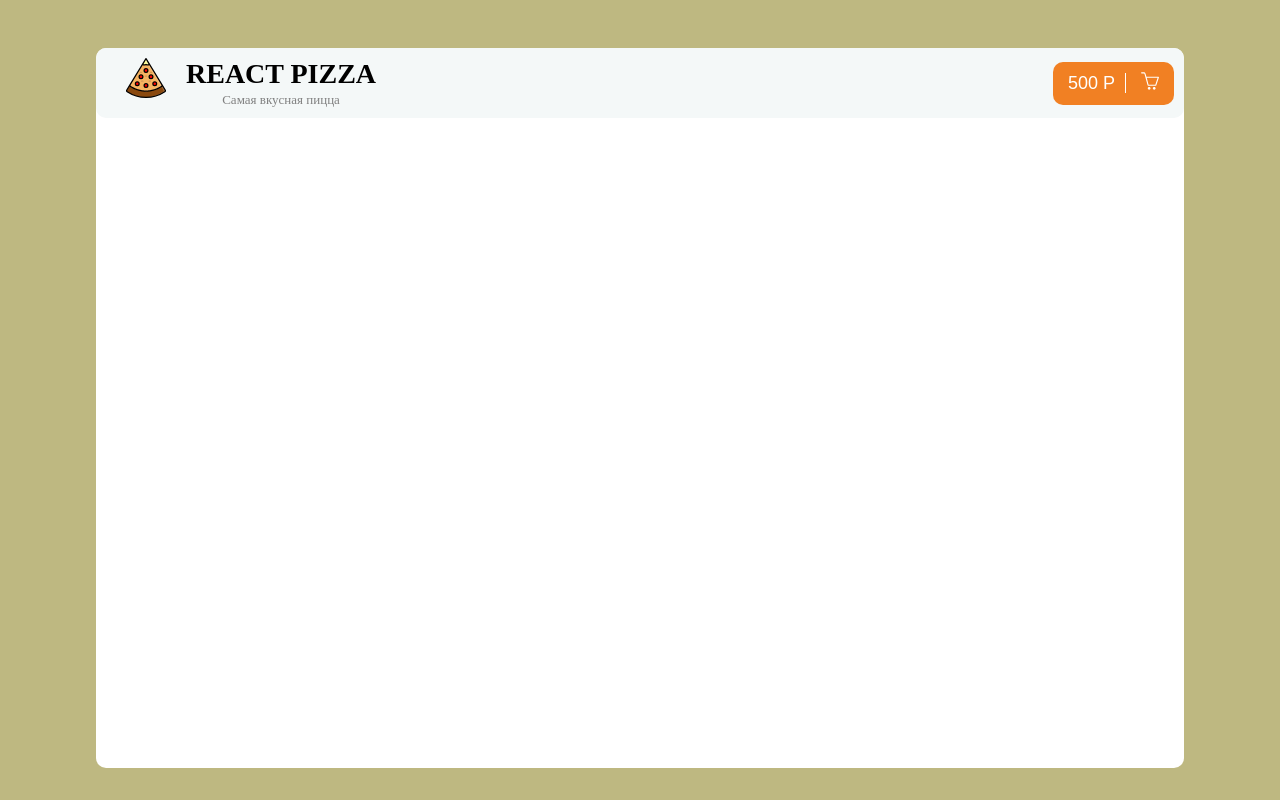
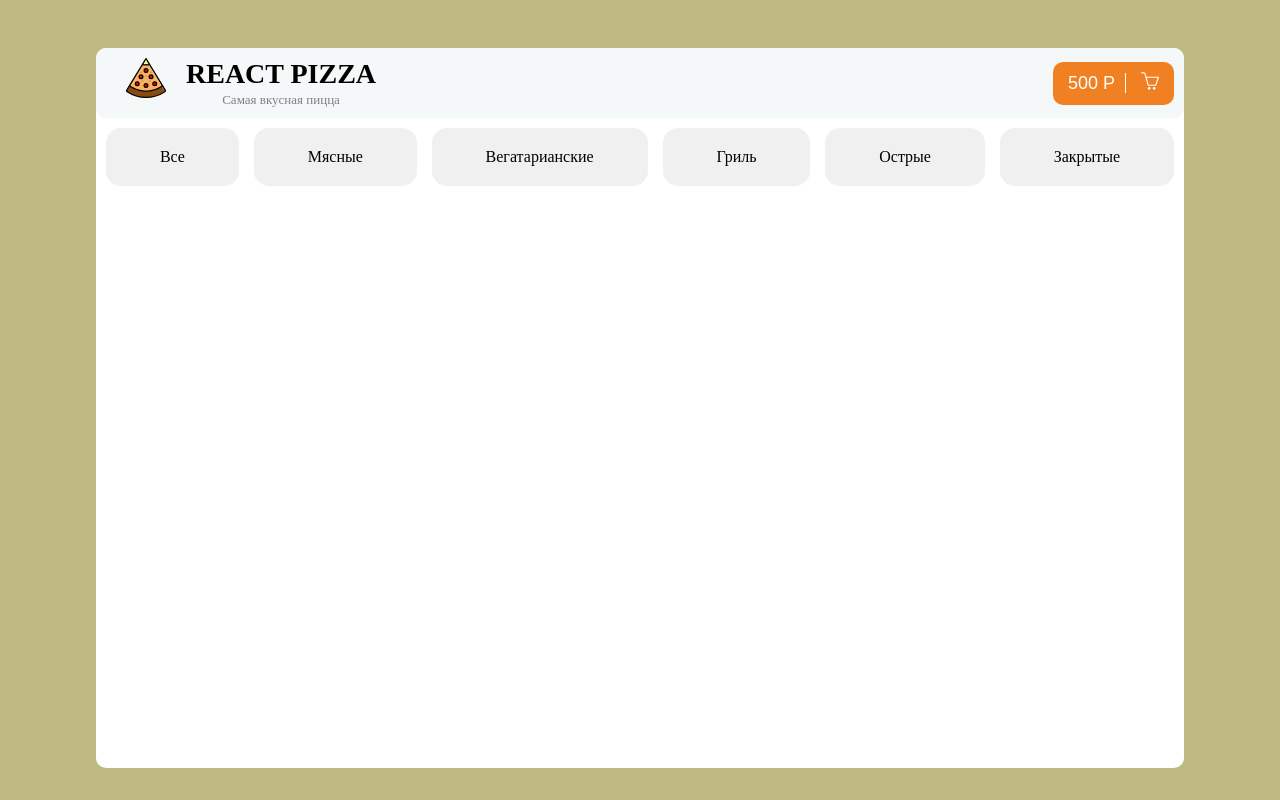
Before and after one commit to drozd12321/React-Typescript, a React (Vite) app: page / in a window 1280 px wide. Built offline with nearby package versions, Linux system fonts and the light colour scheme.

Commit message:
Category

```diff
--- a/src/App.tsx
+++ b/src/App.tsx
@@ -3,6 +3,7 @@ import reactLogo from "./assets/react.svg";
 import viteLogo from "/vite.svg";
 import styles from "./App.module.scss";
 import Header from "./components/header/Header";
+import Category from "./components/category/Category";
 
 function App() {
   const [count, setCount] = useState(0);
@@ -10,6 +11,7 @@ function App() {
   return (
     <div className={styles.app}>
       <Header />
+      <Category />
     </div>
   );
 }
--- /dev/null
+++ b/src/components/category/Category.module.scss
@@ -0,0 +1,22 @@
+.category {
+  display: flex;
+  justify-content: space-between;
+  align-items: center;
+  .item {
+    text-align: center;
+    margin-top: 10px;
+    background-color: rgb(240, 240, 240);
+    border-radius: 15px;
+    padding: 20px;
+    flex-grow: 0.95;
+    flex-shrink: 0.95;
+    gap: 10px;
+    margin-right: 15px;
+  }
+  .item:first-child {
+    margin-left: 10px;
+  }
+  .item:last-child {
+    margin-right: 10px;
+  }
+}
--- /dev/null
+++ b/src/components/category/Category.tsx
@@ -0,0 +1,16 @@
+import React from "react";
+import styles from "./Category.module.scss";
+const Category = () => {
+  return (
+    <div className={styles.category}>
+      <div className={styles.item}>Все</div>
+      <div className={styles.item}>Мясные</div>
+      <div className={styles.item}>Вегатарианские</div>
+      <div className={styles.item}>Гриль</div>
+      <div className={styles.item}>Острые</div>
+      <div className={styles.item}>Закрытые</div>
+    </div>
+  );
+};
+
+export default Category;
```
